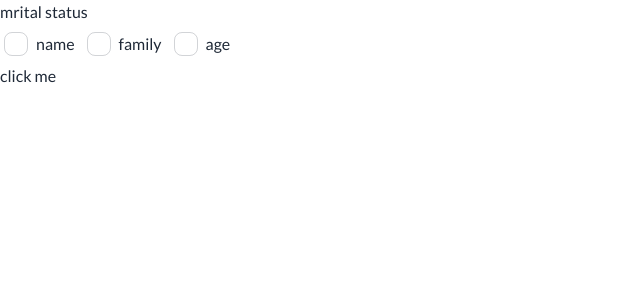
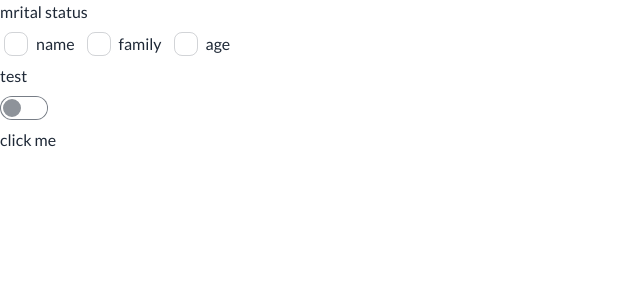
Before and after one commit to samgholipoor/formium-react, a React (Vite) app: page / in a window 1280 px wide. Shown: the top 300 px of the page, without its empty margins (0-640 px from the left). Built offline with nearby package versions, Linux system fonts and the light colour scheme.

Commit message:
feat: implement toggle component

```diff
--- a/src/App.jsx
+++ b/src/App.jsx
@@ -1,5 +1,6 @@
 import Formium from '@/components/Formium';
 import Check from '@/components/Check';
+import Toggle from '@/components/Toggle';
 
 function App() {
 	const handleSubmit = (e) => {
@@ -38,6 +39,7 @@ function App() {
 						// 	(e) => e.length > 3 || 'must be more than three',
 						// ]}
 					/>
+					<Toggle label="test" name="toggle" />
 					<button type="submit">click me</button>
 				</Formium>
 			</div>
--- a/src/components/Check.jsx
+++ b/src/components/Check.jsx
@@ -1,6 +1,6 @@
 import { useCallback, useMemo } from 'react';
 import useFormiumField from '@/hooks/useFormiumField';
-import { Label } from '@/components/Formium';
+import { ErrorMessage, Label } from '@/components/Formium';
 import { mergeClassNames } from '@/utils/classname';
 
 const Check = ({ className, label, options, multiple, children, ...fieldProps }) => {
@@ -61,6 +61,7 @@ const Check = ({ className, label, options, multiple, children, ...fieldProps })
 					</label>
 				))}
 			</div>
+			<ErrorMessage error={error} />
 		</div>
 	);
 };
--- /dev/null
+++ b/src/components/Toggle.jsx
@@ -0,0 +1,29 @@
+import useFormiumField from '@/hooks/useFormiumField';
+import { mergeClassNames } from '@/utils/classname';
+import { ErrorMessage, Label } from './Formium';
+
+const Toggle = ({ label, className, ...fieldProps }) => {
+	const { id, value, onChange, error, ...props } = useFormiumField(fieldProps, false);
+
+	return (
+		<div className={mergeClassNames(className, 'form-control w-full')} {...props}>
+			<Label label={label} />
+			<div className="h-10 flex items-center">
+				<input
+					id={id}
+					type="checkbox"
+					checked={value}
+					className="toggle"
+					onChange={(e) => onChange(!!e.target.checked)}
+				/>
+				<ErrorMessage error={error} />
+			</div>
+		</div>
+	);
+};
+
+Toggle.defaultProps = {
+	label: '',
+};
+
+export default Toggle;
```
